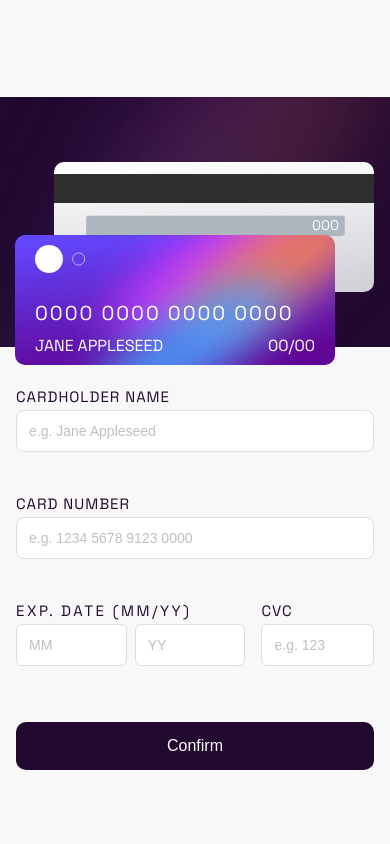
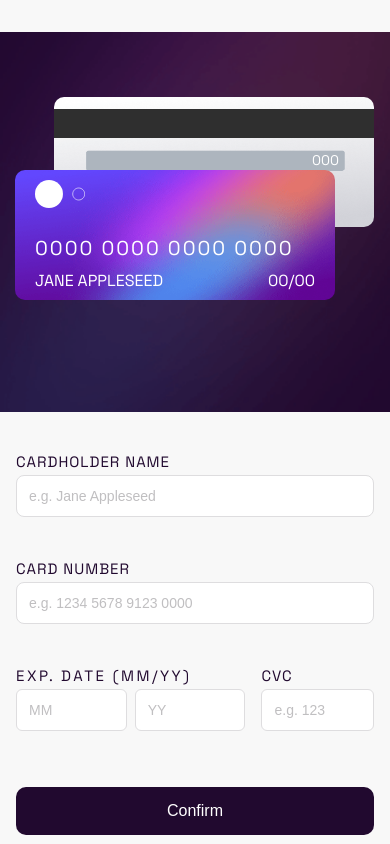
Before and after one commit to OlatomiwaOB/interactive-card, a plain HTML site: page index.html in a window 390 px wide. Drawn offline with Linux system fonts and the light colour scheme.

Commit message:
fix: improve mobile background and centering issues

```diff
--- a/css/style.css
+++ b/css/style.css
@@ -209,6 +209,8 @@ label {
     max-width: 100vw;
     margin: 0 auto;
     box-sizing: border-box;
+    height: 45vh;
+    min-height: 350px;
   }
   .front_card,
   .back_card {
```
